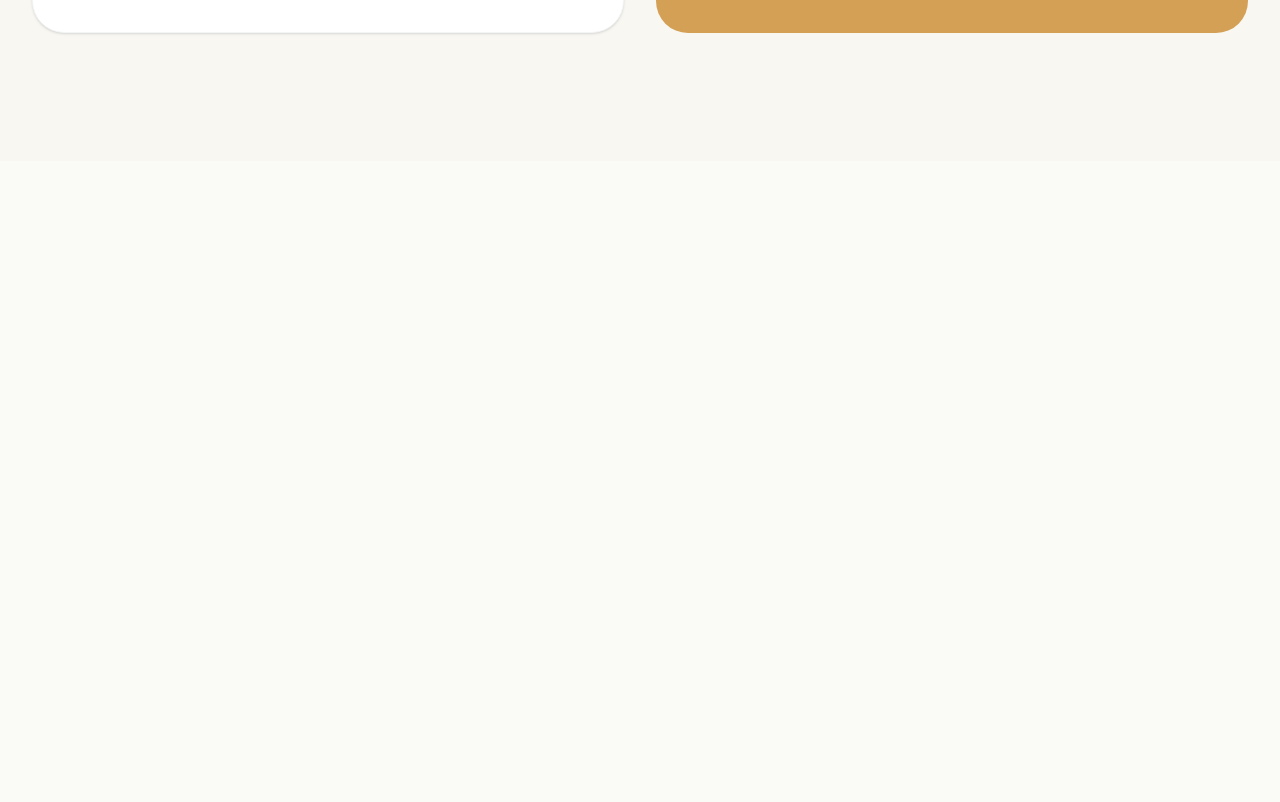
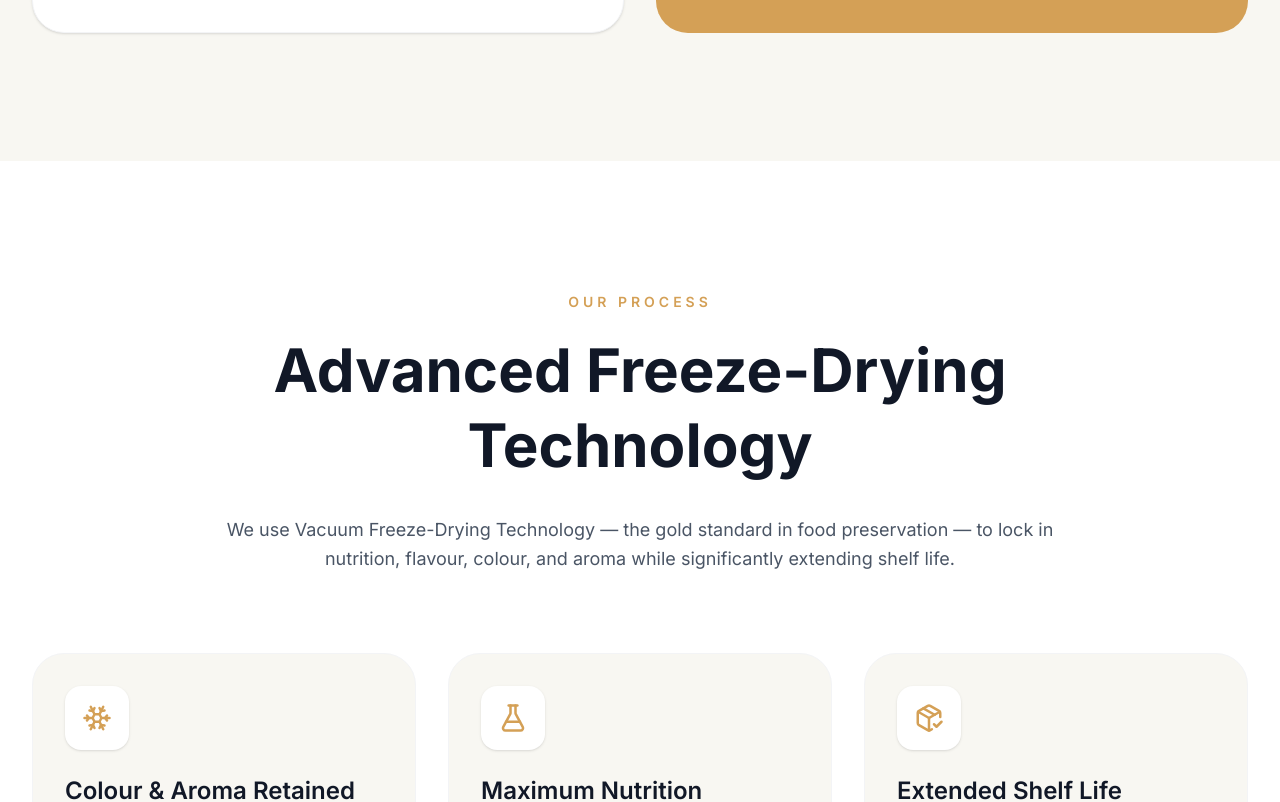
Before and after one commit to architpatle/somee-farm-flora, a React (Vite) app: page /about-us in a window 1280 px wide. Shown: the part 2758-3560 px from the top of the page. Before the commit the page ends 2919 px from the top, so only its background shows below. Built offline with nearby package versions, Linux system fonts and the light colour scheme.

Commit message:
As per current styling Modified the TechnologySection Section

```diff
--- /dev/null
+++ b/src/components/TechnologySection.jsx
@@ -0,0 +1,206 @@
+import { useEffect, useRef } from "react";
+
+import gsap from "gsap";
+import { ScrollTrigger } from "gsap/ScrollTrigger";
+
+import {
+  Snowflake,
+  FlaskConical,
+  PackageCheck,
+} from "lucide-react";
+
+gsap.registerPlugin(ScrollTrigger);
+
+const technologies = [
+  {
+    icon: Snowflake,
+    title: "Colour & Aroma Retained",
+    description:
+      "Low-temperature freeze-drying preserves the natural colour, aroma, and flavour of fresh ingredients while maintaining superior product quality.",
+  },
+  {
+    icon: FlaskConical,
+    title: "Maximum Nutrition",
+    description:
+      "Essential vitamins, minerals, and antioxidants remain largely intact, providing higher nutritional value than conventional drying methods.",
+  },
+  {
+    icon: PackageCheck,
+    title: "Extended Shelf Life",
+    description:
+      "Reduced moisture content ensures long-lasting freshness and stability without compromising quality or requiring preservatives.",
+  },
+];
+
+const TechnologySection = () => {
+  const sectionRef = useRef(null);
+
+  useEffect(() => {
+    const ctx = gsap.context(() => {
+      gsap.from(".tech-header > *", {
+        y: 40,
+        opacity: 0,
+        stagger: 0.12,
+        duration: 0.8,
+        ease: "power3.out",
+        scrollTrigger: {
+          trigger: sectionRef.current,
+          start: "top 75%",
+        },
+      });
+
+      gsap.fromTo(
+  ".tech-card",
+  {
+    y: 80,
+    opacity: 0,
+  },
+  {
+    y: 0,
+    opacity: 1,
+    stagger: 0.2,
+    duration: 1,
+    ease: "power3.out",
+    scrollTrigger: {
+      trigger: sectionRef.current,
+      start: "top 75%",
+    },
+  }
+);
+    }, sectionRef);
+
+    return () => ctx.revert();
+  }, []);
+
+  return (
+    <section
+      ref={sectionRef}
+      className="py-32 bg-white overflow-hidden"
+    >
+      <div className="max-w-7xl mx-auto px-5 lg:px-8">
+
+        {/* Header */}
+
+        <div className="tech-header text-center max-w-4xl mx-auto">
+
+          <span
+            className="
+              text-sm
+              uppercase
+              tracking-[4px]
+              font-semibold
+              text-[var(--accent)]
+            "
+          >
+            Our Process
+          </span>
+
+          <h2
+            className="
+              mt-5
+              text-4xl
+              md:text-5xl
+              lg:text-6xl
+              font-bold
+              leading-tight
+            "
+          >
+            Advanced Freeze-Drying
+            Technology
+          </h2>
+
+          <p
+            className="
+              mt-8
+              text-lg
+              text-gray-600
+              leading-relaxed
+            "
+          >
+            We use Vacuum Freeze-Drying Technology —
+            the gold standard in food preservation —
+            to lock in nutrition, flavour, colour,
+            and aroma while significantly extending
+            shelf life.
+          </p>
+
+        </div>
+
+        {/* Cards */}
+
+        <div
+          className="
+            mt-20
+            grid
+            md:grid-cols-2
+            lg:grid-cols-3
+            gap-8
+          "
+        >
+          {technologies.map((item, index) => {
+            const Icon = item.icon;
+
+            return (
+              <div
+                key={index}
+                className="
+                  tech-card
+                  bg-[#f8f7f2]
+                  rounded-[32px]
+                  p-8
+                  border
+                  border-gray-100
+                  transition-all
+                  duration-300
+                  hover:-translate-y-2
+                "
+              >
+                <div
+                  className="
+                    h-16
+                    w-16
+                    rounded-2xl
+                    bg-white
+                    shadow-sm
+                    flex
+                    items-center
+                    justify-center
+                  "
+                >
+                  <Icon
+                    size={30}
+                    className="text-[var(--accent)]"
+                  />
+                </div>
+
+                <h3
+                  className="
+                    mt-6
+                    text-2xl
+                    font-semibold
+                    leading-snug
+                  "
+                >
+                  {item.title}
+                </h3>
+
+                <p
+                  className="
+                    mt-4
+                    text-gray-600
+                    leading-relaxed
+                  "
+                >
+                  {item.description}
+                </p>
+              </div>
+            );
+          })}
+        </div>
+
+      </div>
+    </section>
+  );
+};
+
+export default TechnologySection;
--- a/src/pages/AboutUs.jsx
+++ b/src/pages/AboutUs.jsx
@@ -2,6 +2,7 @@ import React from 'react'
 import AboutHero from '../components/AboutHero'
 import AboutStory from '../components/AboutStory'
 import MissionVision from '../components/MissionVision'
+import TechnologySection from '../components/TechnologySection'
 
 const AboutUs = () => {
   return (
@@ -9,6 +10,7 @@ const AboutUs = () => {
       <AboutHero />
       <AboutStory />
       <MissionVision />
+      <TechnologySection />
     </div>
   )
 }
```
